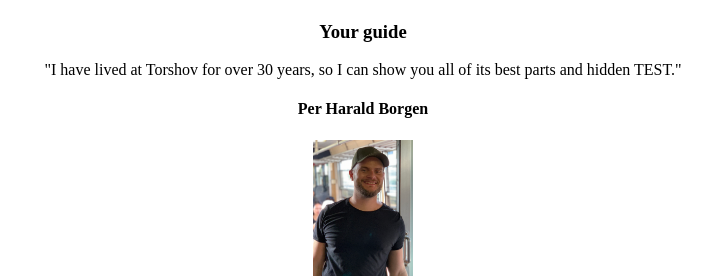
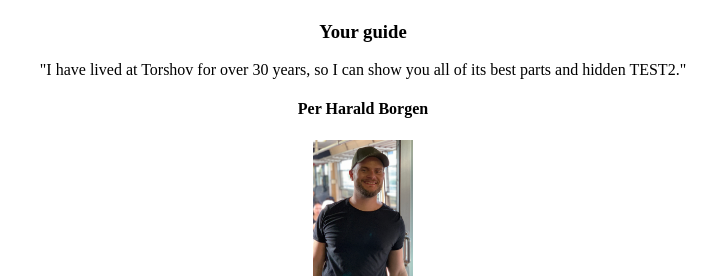
Before and after one commit to jlearns9/Hometown-website, a website built with Vite: page index.html in a window 1280 px wide. Shown: the part 270-548 px from the top of the page, 277-1002 px from the left. Built offline with nearby package versions, Linux system fonts and the light colour scheme.

Commit message:
Update index.html
test again

```diff
--- a/index.html
+++ b/index.html
@@ -22,7 +22,7 @@
         <!-- GUIDE SECTION -->
         <div>
             <h3>Your guide</h3>
-            <p>"I have lived at Torshov for over 30 years, so I can show you all of its best parts and hidden TEST."</p>
+            <p>"I have lived at Torshov for over 30 years, so I can show you all of its best parts and hidden TEST2."</p>
             <h4>Per Harald Borgen</h4>
             <img src="images/per.jpg">
         </div>
```
